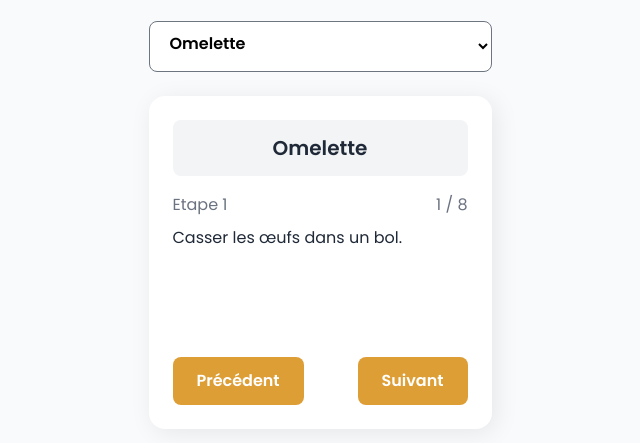
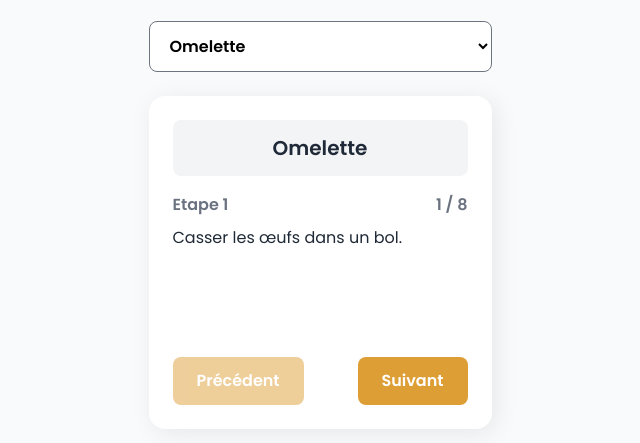
Before and after one commit to D-SUNYO-A/atody, a plain HTML site: page index.html in a window 1280 px wide. Shown: the part 211-654 px from the top of the page, without its empty margins (320-960 px from the left). Drawn offline with Linux system fonts and the light colour scheme.

Commit message:
Version 2

```diff
--- a/script.js
+++ b/script.js
@@ -73,54 +73,25 @@ const recettes = [
   },
 ];
 
-let recetteSelectionnee = null;
-let etapeActuelle = 0;
-
-// Fonction pour mettre à jour le nombre d'etape actuelle
-const mettreAJourNombreEtapeActuelle = () => {
-  for (i = 0; i < etatNums.length; i++) {
-    etatNums[i].textContent = etapeActuelle + 1;
-  }
-};
-
-// Fonction pour mettre à jour le nombre total d'étapes
-const mettreAJourNombreTotalEtapes = () => {
-  const recette = recettes.find((r) => r.nom === recetteSelectionnee);
-  if (recette) {
-    const nombreTotalEtapes = recette.etapes.length;
-    numTotal.textContent = nombreTotalEtapes;
-  } else {
-    numTotal.textContent = "";
-  }
-};
-
 // Générer dynamiquement les options de recettes à partir du tableau d'objets recettes
-recettes.forEach((recette) => {
+recettes.forEach(recette => {
   const option = document.createElement("option");
   option.value = recette.nom;
   option.textContent = recette.nom;
   recetteSelect.appendChild(option);
 });
 
-// Fonction pour afficher les étapes de la recette sélectionnée
-const afficherEtapes = () => {
-  etapes.innerHTML = "";
-  const recette = recettes.find((r) => r.nom === recetteSelectionnee);
-  if (recette) {
-    const etape = recette.etapes[etapeActuelle];
-    const paragraphe = document.createElement("p");
-    paragraphe.textContent = etape;
-    etapes.appendChild(paragraphe);
-  }
-};
+let recetteSelectionnee = recetteSelect.value;
+let etapeActuelle = 0;
 
 // Gérer la sélection de la recette
 recetteSelect.addEventListener("change", () => {
   recetteSelectionnee = recetteSelect.value;
   nomRecette.innerText = recetteSelectionnee;
   etapeActuelle = 0;
+  mettreAJourNumeroEtapeActuelle();
+  mettreAJourNombreTotalEtapes();
   afficherEtapes();
-  mettreAJourNombreTotalEtapes();
 });
 
 // Gérer les boutons "Étape précédente" et "Étape suivante"
@@ -129,25 +100,90 @@ precedentBtn.addEventListener("click", () => {
     etapeActuelle--;
   }
   afficherEtapes();
-  mettreAJourNombreEtapeActuelle();
+  mettreAJourNumeroEtapeActuelle();
 });
 
 suivantBtn.addEventListener("click", () => {
-  const recette = recettes.find((r) => r.nom === recetteSelectionnee);
+  const recette = recetteActuelle();
   if (etapeActuelle < recette.etapes.length - 1) {
     etapeActuelle++;
   }
   afficherEtapes();
-  mettreAJourNombreEtapeActuelle();
+  mettreAJourNumeroEtapeActuelle();
 });
 
+// Pour trouver la recette actuel
+const recetteActuelle = () => {
+  const recette = recettes.find((r) => r.nom === recetteSelectionnee);
+  return recette
+}
+
+// Pour faire le total des etapes de la recette actuelle
+const totalEtapeRecetteActuelle = () => {
+  return recetteActuelle().etapes.length;
+}
+
+// Pour mettre à jour le nombre total des étapes
+const mettreAJourNombreTotalEtapes = () => {
+    const nombreTotalEtapes = totalEtapeRecetteActuelle();
+    numTotal.textContent = nombreTotalEtapes;
+};
+
+// Pour mettre à jour le numéro d'etape actuelle
+const mettreAJourNumeroEtapeActuelle = () => {
+  for (let etatNum of etatNums) {
+    // Mis à jour le numéro d'etape actuelle
+    etatNum.textContent = etapeActuelle + 1;
+
+    // Caster "etatNum.textContent" (string) en un entier (int)
+    let numActuelle = parseInt(etatNum.textContent);
+
+    // Mettre à jour le style du bouton Précédent
+    numActuelle === 1
+      ?
+        (
+          precedentBtn.disabled  = true ,
+          precedentBtn.style.cursor  = 'not-allowed',
+          precedentBtn.style.opacity  = '50%'
+        )
+      :
+        (
+          precedentBtn.disabled  = false,
+          precedentBtn.style.cursor  = 'pointer',
+          precedentBtn.style.opacity  = '100%'
+        )
+
+    // Mettre à jour le style du bouton Suivant
+    numActuelle === totalEtapeRecetteActuelle()
+    ?
+      (
+        suivantBtn.disabled  = true ,
+        suivantBtn.style.cursor  = 'not-allowed',
+        suivantBtn.style.opacity  = '50%'
+      )
+    :
+      (
+        suivantBtn.disabled  = false,
+        suivantBtn.style.cursor  = 'pointer',
+        suivantBtn.style.opacity  = '100%'
+      )
+  }
+};
+
+// Pour afficher les étapes de la recette sélectionnée
+const afficherEtapes = () => {
+  etapes.innerHTML = "";
+  const recette = recetteActuelle();
+  const etape = recette.etapes[etapeActuelle];
+  const paragraphe = document.createElement("p");
+  paragraphe.textContent = etape;
+  etapes.appendChild(paragraphe);
+};
+
 // Par défaut, afficher les étapes de la première recette
-for (i = 0; i < etatNums.length; i++) {
-  etatNums[i].textContent = etapeActuelle + 1;
-}
 recetteSelect.value = recettes[0].nom;
-recetteSelectionnee = recetteSelect.value;
 nomRecette.innerText = recetteSelectionnee;
+
 mettreAJourNombreTotalEtapes();
-
+mettreAJourNumeroEtapeActuelle();
 afficherEtapes();
--- a/styles.css
+++ b/styles.css
@@ -38,14 +38,13 @@ select {
   display: flex;
   padding: 12px 16px;
   justify-content: center;
-  align-items: flex-start;
   border-radius: 8px;
   border: 1px solid #6d7580;
   background: #fff;
   font-size: 16px;
   font-style: normal;
   font-weight: 600;
-  line-height: 0px;
+  outline: none;
 }
 
 p {
@@ -101,7 +100,10 @@ p {
 }
 
 .statut p {
-  color: #6B7280;
+  color: #6b7280;
+  font-size: 16px;
+  font-style: normal;
+  font-weight: 600;
 }
 
 #etapes {
```
